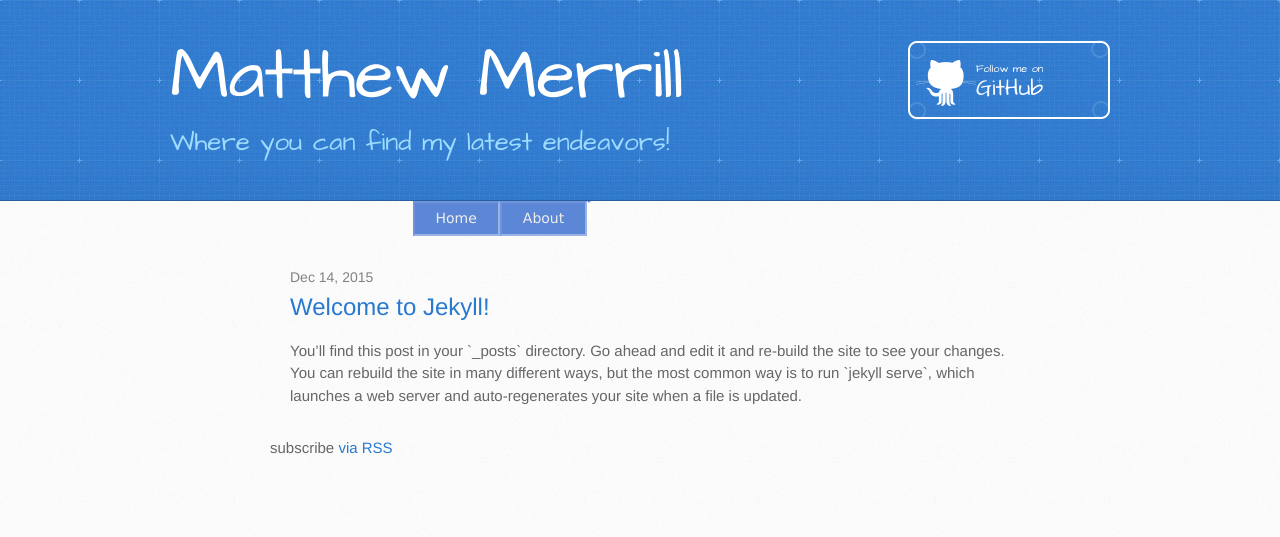
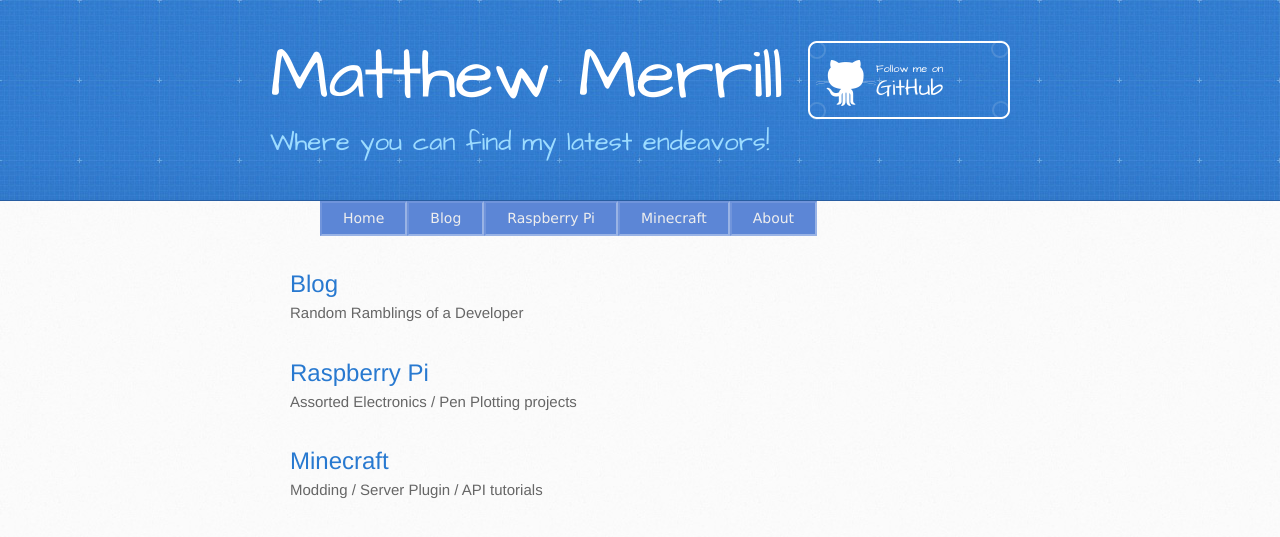
Before and after one commit to MatthewMerrill/MatthewMerrill.github.io, a Jekyll site: the page built from index.html, in a window 1280 px wide, cut to the strip 0-546 px from the top of the page. Shown: the top 537 px of the strip. Built offline with Jekyll 4.4.1, drawn with Linux system fonts in a browser that asks for light colours.

Commit message:
2015-12-15 Content now divided into sections. Navbar centered.

```diff
--- a/_config.yml
+++ b/_config.yml
@@ -15,5 +15,28 @@ url: "http://MatthewMerrill.GitHub.io" # the base hostname & protocol for your s
 twitter_username: mattmerr47
 github_username:  MatthewMerrill
 
+defaults:
+  -
+    scope:
+      path: "raspi"
+      type: "posts"
+    values:
+      layout: "post"
+
+sects:
+  - Blog:
+    title: 'Blog'
+    description: 'Random Ramblings of a Developer'
+    url: '/blog/'
+  - RasberryPi:
+    title: 'Raspberry Pi'
+    description: 'Assorted Electronics / Pen Plotting projects'
+    url: '/raspberrypi/'
+  - Minecraft:
+    title: 'Minecraft'
+    description: 'Modding / Server Plugin / API tutorials'
+    url: '/minecraft/'
+
 # Build settings
 markdown: kramdown
+permalink: /:categories/:title/
--- a/_includes/nav.html
+++ b/_includes/nav.html
@@ -1,7 +1,8 @@
 <div id="nav-wrapper">
-  <ul id="nav">
+  <div id="nav-inner">
+    <ul id="nav">
 
-        {% if page.url == '/' %}
+        {% if includes.url == '/' %}
           <li class="active">
         {% else %}
           <li>
@@ -9,12 +10,23 @@
             <a href="/">Home</a>
           </li>
 
-        {% if page.url == '/about/' %}
+        {% for sect in site.sects %}
+		  {% if includes.url == sect.url %}
+		    <li class="activenav">
+		  {% else %}
+		    <li class="basicnav">
+		  {% endif %}
+		      <a href="{{ sect.url }}">{{ sect.title }}</a>
+		    </li>
+        {% endfor %}
+
+        {% if includes.url == '/about/' %}
           <li class="activenav">
         {% else %}
           <li class="basicnav">
         {% endif %}
             <a href="/about/">About</a>
           </li>
-  </ul>
+    </ul>
+  </div>
 </div>
--- a/_layouts/default.html
+++ b/_layouts/default.html
@@ -6,7 +6,7 @@
   <body>
 
     {% include header.html %}
-    {% include nav.html %}
+    {% include nav.html url=page.url %}
     <div class="page-content">
       <div class="wrapper">
         {{ content }}
--- a/css/stylesheet.css
+++ b/css/stylesheet.css
@@ -479,19 +479,39 @@ a:hover {
 
 .inner {
   position: relative;
-  width: 940px;
+  width: 740px;
   margin: 0 auto;
 }
 
+#nav-wrapper{
+    width:100%;
+
+    /* Firefox */
+    display:-moz-box;
+    -moz-box-pack:center;
+    -moz-box-align:center;
+
+    /* Safari and Chrome */
+    display:-webkit-box;
+    -webkit-box-pack:center;
+    -webkit-box-align:center;
+
+    /* W3C */
+    display:box;
+    box-pack:center;
+    box-align:center;
+}
+#nav-inner{
+    width:50%;
+}
 
 ul#nav {
   font-family: Verdana;
   font-size:14px;
+  margin:0 auto;
+  overflow: auto;
   list-style:none;
-  margin:0 auto;
   padding:0;
-  width:455px;
-  overflow: auto;
 }
 
 ul#nav li {
--- a/index.html
+++ b/index.html
@@ -5,17 +5,14 @@ layout: default
 <div class="home">
 
   <ul class="post-list">
-    {% for post in site.posts %}
+    {% for sect in site.sects %}
       <li>
-        <span class="post-meta">{{ post.date | date: "%b %-d, %Y" }}</span>
-
-        <h2>
-       <a id="designer-templates" class="anchor" href="#{{ post.url | prepend: site.baseurl }}" aria-hidden="true"><span class="octicon octicon-link"></span></a>
-          <a class="post-link" href="{{ post.url | prepend: site.baseurl }}">{{ post.title }}</a>
+       <a id="designer-templates" class="anchor" href="#{{ sect.url | prepend: site.baseurl }}" aria-hidden="true"><span class="octicon octicon-link"></span></a>
+          <a class="post-link" href="{{ sect.url | prepend: site.baseurl }}">{{ sect.title }}</a>
         </h2>
 
-        {% if post.description %}
-        <p>{{ post.description }}</p>
+        {% if sect.description %}
+        <p>{{ sect.description }}</p>
         {% endif %}
 
         </span>
@@ -23,6 +20,4 @@ layout: default
     {% endfor %}
   </ul>
 
-  <p class="rss-subscribe">subscribe <a href="{{ "/feed.xml" | prepend: site.baseurl }}">via RSS</a></p>
-
 </div>
```
Also changed, not shown: _layouts/sect.html (added, +36 -0 lines), _posts/raspberrypi/2015-12-15-testpost.markdown (added, +8 -0 lines), blog.md (added, +7 -0 lines), minecraft.md (added, +7 -0 lines), raspberypi.md (added, +7 -0 lines), 2015-12-13-welcome-to-jekyll.markdown (renamed from _posts/2015-12-13-welcome-to-jekyll.markdown).
